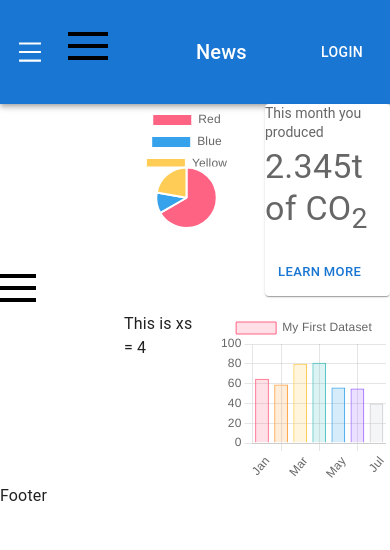
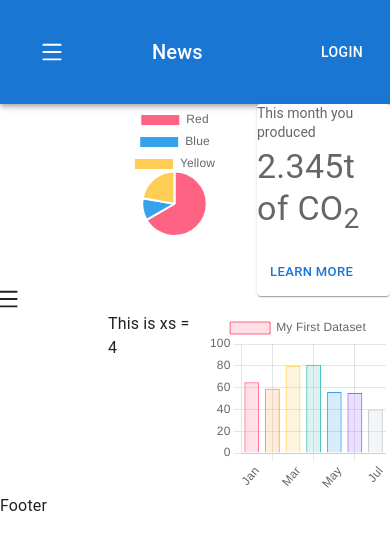
Before and after one commit to team-caffeine-fp/reducto-client, a React (Vite) app: page / in a window 390 px wide. Shown: the top 550 px of the page. Built offline with nearby package versions, Linux system fonts and the light colour scheme.

Commit message:
remove the ugly hamburger

```diff
--- a/src/common/NavBar/index.jsx
+++ b/src/common/NavBar/index.jsx
@@ -5,7 +5,6 @@ import Toolbar from '@mui/material/Toolbar';
 import Typography from '@mui/material/Typography';
 import Button from '@mui/material/Button';
 import IconButton from '@mui/material/IconButton';
-import { AiOutlineMenu } from "react-icons/ai";
 
 import SideBar from '../SideBar';
 
@@ -21,7 +20,6 @@ const index = () => {
             aria-label="menu"
             sx={{ mr: 2 }}
           >
-            <AiOutlineMenu />
           </IconButton>
           <SideBar/>
           <Typography variant="h6" component="div" sx={{ flexGrow: 1 }}>
--- a/src/common/SideBar/index.jsx
+++ b/src/common/SideBar/index.jsx
@@ -11,6 +11,8 @@ import ListItem from '@mui/material/ListItem';
 import ListItemButton from '@mui/material/ListItemButton';
 import ListItemIcon from '@mui/material/ListItemIcon';
 import ListItemText from '@mui/material/ListItemText';
+import { AiOutlineMenu } from "react-icons/ai";
+
 
 const drawerWidth = 240;
 
@@ -81,11 +83,7 @@ export default function SideBar() {
             edge="start"
             sx={{ mr: 2, ...(open && { display: 'none' }) }}
           >
-            <svg viewBox="0 0 100 100" width="40" height="40">
-                <rect width="100" height="10"></rect>
-                <rect y="30" width="100" height="10"></rect>
-                <rect y="60" width="100" height="10"></rect>
-            </svg>
+            <AiOutlineMenu />
           </IconButton>
       <Drawer
         sx={{
```
Also changed, not shown: 1 other file (tests, documents, lock files or other folders).
